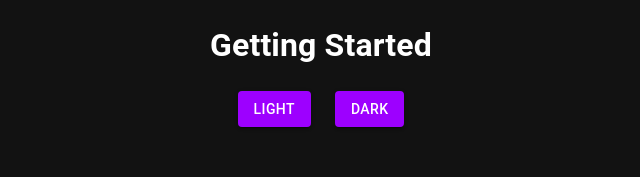
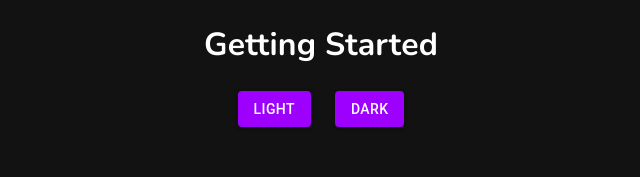
Before and after one commit to momerlk/scientifica_website, a React (Create React App) app: page / in a window 1280 px wide. Shown: the top 177 px of the page, without its empty margins (319-959 px from the left). Built offline with nearby package versions, Linux system fonts and the light colour scheme.

Commit message:
some thematic changes

```diff
--- a/src/App.css
+++ b/src/App.css
@@ -1,3 +1,7 @@
+@import url('https://fonts.googleapis.com/css2?family=Nunito:ital,wght@0,300;0,400;0,500;0,600;0,700;1,300;1,400&display=swap');
+
 .App {
   text-align: center;
+  font-family: 'Nunito', sans-serif;
+
 }
```
